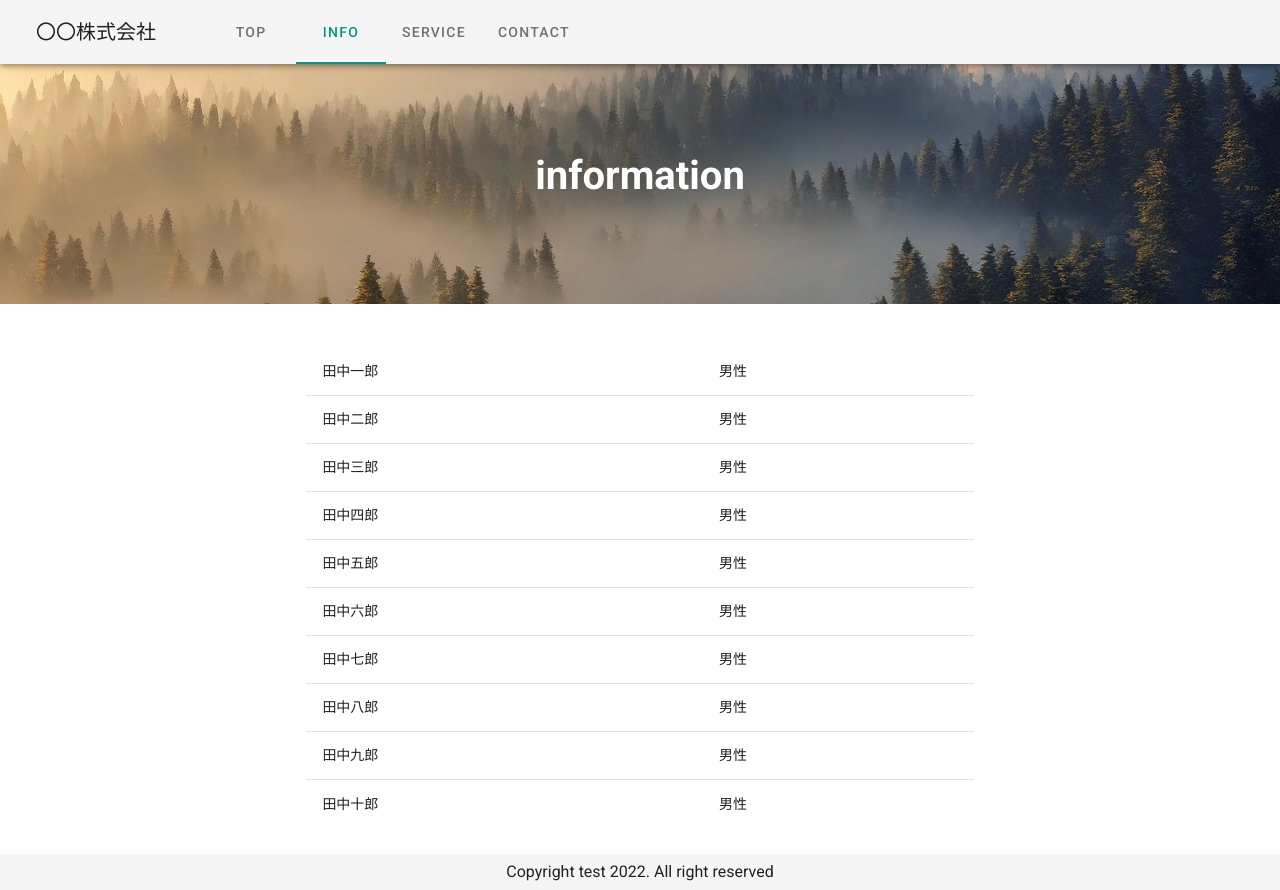
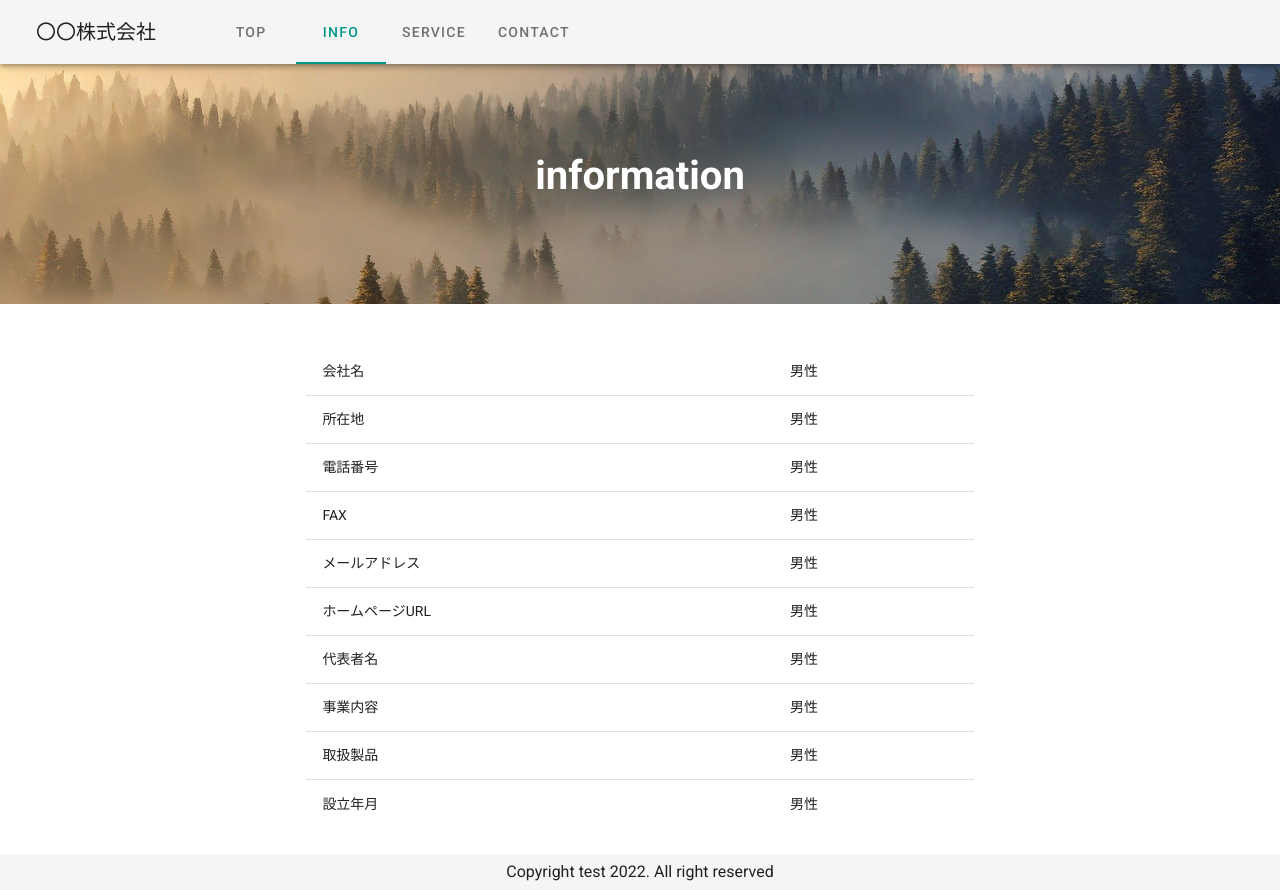
Before and after one commit to Ssaki-git/copage, a Vue app: page /infomation in a window 1280 px wide. Built offline with nearby package versions, Linux system fonts and the light colour scheme.

Commit message:
infoデータテーブル内容入力

```diff
--- a/src/components/Info.vue
+++ b/src/components/Info.vue
@@ -29,43 +29,43 @@ export default {
       ],
       members: [
         {
-          name: "田中一郎",
+          name: "会社名",
           gender: "男性",
         },
         {
-          name: "田中二郎",
+          name: "所在地",
           gender: "男性",
         },
         {
-          name: "田中三郎",
+          name: "電話番号",
           gender: "男性",
         },
         {
-          name: "田中四郎",
+          name: "FAX",
           gender: "男性",
         },
         {
-          name: "田中五郎",
+          name: "メールアドレス",
           gender: "男性",
         },
         {
-          name: "田中六郎",
+          name: "ホームページURL",
           gender: "男性",
         },
         {
-          name: "田中七郎",
+          name: "代表者名",
           gender: "男性",
         },
         {
-          name: "田中八郎",
+          name: "事業内容",
           gender: "男性",
         },
         {
-          name: "田中九郎",
+          name: "取扱製品",
           gender: "男性",
         },
         {
-          name: "田中十郎",
+          name: "設立年月",
           gender: "男性",
         },
       ],
```
